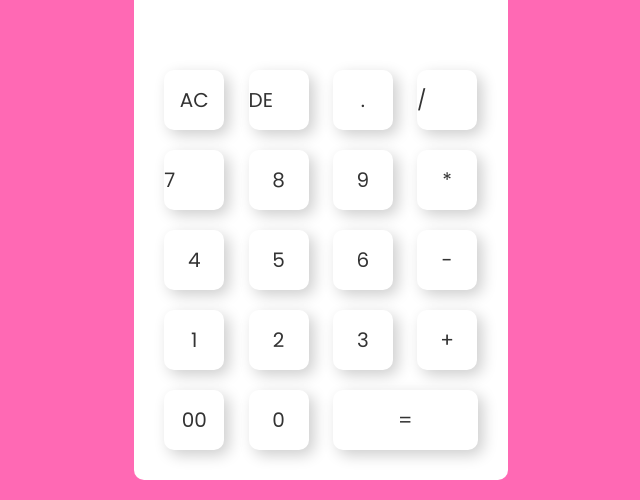
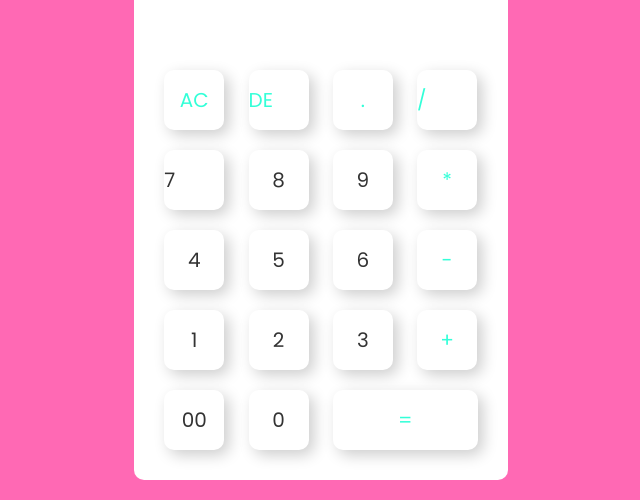
Before and after one commit to YaniScholtz/Calculator, a plain HTML site: page index.html in a window 1280 px wide. Shown: the part 200-700 px from the top of the page, without its empty margins (319-959 px from the left). Drawn offline with Linux system fonts and the light colour scheme.

Commit message:
Calculator with eval function

```diff
--- a/index.html
+++ b/index.html
@@ -15,38 +15,39 @@
                     <input type="text" name="display">
                 </div>
                 <div>
-                    <input type="button" value="AC" onclick="display.value = ''">
-                    <input type=" button" value="DE" onclick="display.value = display.value.toString().slice(0,-1)">
-                    <input type="button" value="." onclick="display.value += '.'">
-                    <input type=" button" value="/" onclick="display.value += '/'">
+                    <input type="button" value="AC" onclick="display.value = ''" class="operator">
+                    <input type=" button" value="DE" onclick="display.value = display.value.toString().slice(0,-1)"
+                        class="operator">
+                    <input type="button" value="." onclick="display.value += '.'" class="operator">
+                    <input type=" button" value="/" onclick="display.value += '/'" class="operator">
 
                 </div>
                 <div>
                     <input type=" button" value="7" onclick="display.value += '7' ">
                     <input type="button" value="8" onclick="display.value += '8' ">
                     <input type="button" value="9" onclick="display.value += '9' ">
-                    <input type="button" value="*" onclick="display.value += '*' ">
+                    <input type="button" value="*" onclick="display.value += '*' " class="operator">
 
                 </div>
                 <div>
                     <input type="button" value="4" onclick="display.value += '4' ">
                     <input type="button" value="5" onclick="display.value += '5' ">
                     <input type="button" value="6" onclick="display.value += '6' ">
-                    <input type="button" value="-" onclick="display.value += '-' ">
+                    <input type="button" value="-" onclick="display.value += '-' " class="operator">
 
                 </div>
                 <div>
                     <input type="button" value="1" onclick="display.value += '1' ">
                     <input type="button" value="2" onclick="display.value += '2' ">
                     <input type="button" value="3" onclick="display.value += '3' ">
-                    <input type="button" value="+" onclick="display.value += '+' ">
+                    <input type="button" value="+" onclick="display.value += '+' " class="operator">
 
                 </div>
 
                 <div>
                     <input type="button" value="00" onclick="display.value += '00' ">
                     <input type="button" value="0" onclick="display.value += '0' ">
-                    <input type="button" value="=" class="equal">
+                    <input type="button" value="=" onclick="display.value = eval(display.value)" class="equal operator">
 
                 </div>
             </form>
--- a/style.css
+++ b/style.css
@@ -56,3 +56,7 @@ form .display input {
 form input.equal {
     width: 145px;
 }
+
+form input.operator {
+    color: #33ffd8;
+}
```
